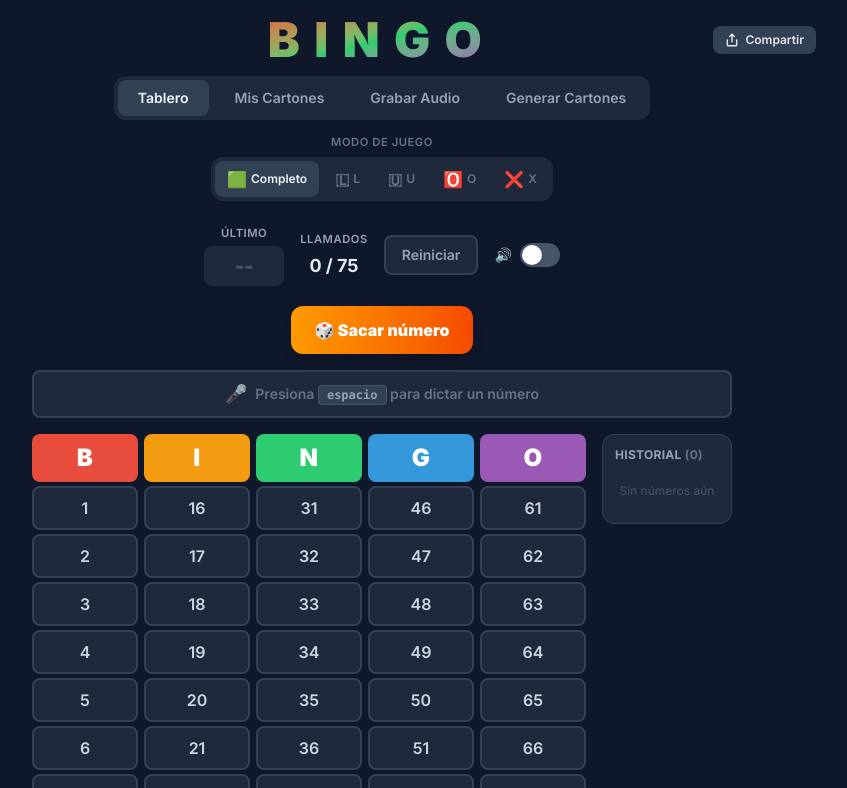
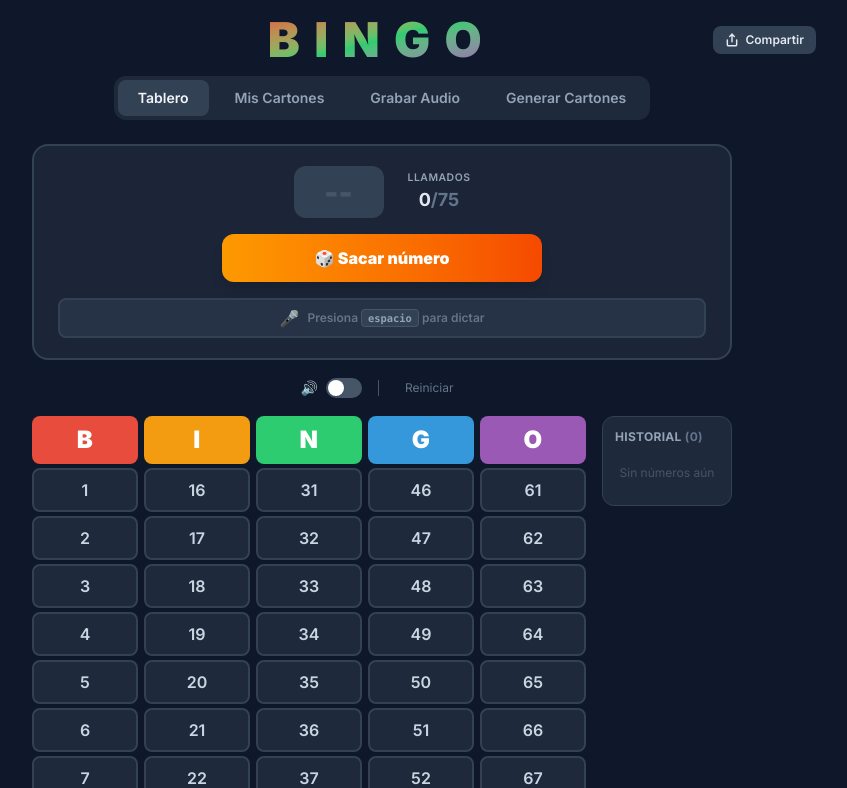
Before and after one commit to gdespirito/bingo, a Vue app: page / in a window 1280 px wide. Shown: the top 788 px of the page, without its empty margins (258-1105 px from the left). Built offline with nearby package versions, Linux system fonts and the light colour scheme.

Commit message:
feat: improve UI

```diff
--- a/src/App.vue
+++ b/src/App.vue
@@ -72,7 +72,7 @@ async function share() {
         </router-link>
       </nav>
 
-      <div v-if="route.name !== 'record' && route.name !== 'generate'" class="mt-3.5 flex flex-col items-center gap-1.5">
+      <div v-if="route.name === 'cards'" class="mt-3.5 flex flex-col items-center gap-1.5">
         <span class="text-[0.7rem] font-semibold uppercase tracking-wider text-slate-600">
           Modo de juego
         </span>
--- a/src/views/BoardView.vue
+++ b/src/views/BoardView.vue
@@ -92,65 +92,32 @@ function drawRandomNumber() {
 
 <template>
   <div class="mx-auto max-w-[700px]">
-    <!-- Stats -->
-    <div class="mb-5 flex flex-wrap items-center justify-center gap-4">
-      <div class="flex flex-col items-center gap-1">
-        <span class="text-[0.7rem] font-semibold uppercase tracking-wider text-slate-500">Último</span>
+    <!-- Hero Zone -->
+    <div class="mb-4 rounded-2xl border-2 border-slate-800 bg-slate-900/80 px-4 py-5 sm:px-6">
+      <!-- Last called + Counter -->
+      <div class="mb-4 flex items-center justify-center gap-6">
+        <div class="flex items-center gap-3">
           <span
             v-if="lastCalled"
-          class="min-w-[80px] animate-[pop-in_0.3s_ease] rounded-lg px-4 py-1.5 text-center text-xl font-black text-white"
-          :style="{ background: getColorForNumber(lastCalled) }"
+            class="min-w-[90px] animate-[pop-in_0.3s_ease] rounded-xl px-5 py-2 text-center text-2xl font-black text-white shadow-lg sm:text-3xl"
+            :style="{ background: getColorForNumber(lastCalled), boxShadow: '0 0 24px ' + getColorForNumber(lastCalled) + '50' }"
           >
             {{ getLetterForNumber(lastCalled) }}-{{ lastCalled }}
           </span>
-        <span v-else class="min-w-[80px] rounded-lg bg-slate-900 px-4 py-1.5 text-center text-xl font-black text-slate-700">
+          <span v-else class="min-w-[90px] rounded-xl bg-slate-800 px-5 py-2 text-center text-2xl font-black text-slate-700 sm:text-3xl">
             --
           </span>
         </div>
-      <div class="flex flex-col items-center gap-1">
-        <span class="text-[0.7rem] font-semibold uppercase tracking-wider text-slate-500">Llamados</span>
-        <span class="text-lg font-bold text-slate-300">{{ totalCalled }} / 75</span>
+        <div class="flex flex-col items-center">
+          <span class="text-[0.65rem] font-semibold uppercase tracking-wider text-slate-500">Llamados</span>
+          <span class="text-lg font-bold text-slate-300">{{ totalCalled }}<span class="text-slate-600">/75</span></span>
         </div>
-      <button
-        class="cursor-pointer rounded-lg border-2 border-slate-800 bg-slate-900 px-4 py-2 text-sm font-semibold text-slate-500 transition-all hover:border-red-600 hover:bg-red-600 hover:text-white"
-        @click="resetBoard"
-      >
-        Reiniciar
-      </button>
-      <label class="flex cursor-pointer items-center gap-2" @click.prevent="toggleSound">
-        <span class="text-sm font-semibold" :class="soundEnabled ? 'text-emerald-400' : 'text-slate-500'">🔊</span>
-        <span
-          class="relative inline-block h-6 w-10 rounded-full transition-colors"
-          :class="soundEnabled ? 'bg-emerald-600' : 'bg-slate-700'"
-        >
-          <span
-            class="absolute top-0.5 left-0.5 h-5 w-5 rounded-full bg-white shadow transition-transform"
-            :class="soundEnabled ? 'translate-x-4' : 'translate-x-0'"
-          />
-        </span>
-      </label>
-      <button
-        v-if="soundEnabled && lastCalled"
-        class="cursor-pointer rounded-lg border-2 border-slate-800 bg-slate-900 px-3 py-2 text-sm font-semibold text-slate-500 transition-all hover:border-slate-700 hover:bg-slate-800/60 hover:text-slate-300"
-        @click="playNumber(lastCalled!)"
-      >
-        🔁 Repetir
-      </button>
-      <select
-        v-if="soundEnabled"
-        class="cursor-pointer rounded-lg border-2 border-slate-800 bg-slate-900 px-3 py-2 text-sm font-semibold text-slate-400 transition-all hover:border-slate-700"
-        :value="selectedSpeakerId"
-        @change="setSpeaker(($event.target as HTMLSelectElement).value)"
-      >
-        <option v-for="s in speakers" :key="s.id" :value="s.id">{{ s.name }}</option>
-      </select>
-      <span v-if="isPreloading" class="text-xs text-slate-500">Cargando {{ preloadProgress }}/75</span>
       </div>
 
-    <!-- Random draw -->
+      <!-- Primary CTA -->
       <div class="mb-4 flex justify-center">
         <button
-        class="cursor-pointer rounded-xl bg-gradient-to-r from-amber-500 to-orange-600 px-6 py-3 text-base font-extrabold text-white shadow-lg transition-all hover:scale-105 hover:shadow-orange-600/30 active:scale-95 disabled:cursor-not-allowed disabled:opacity-50"
+          class="w-full max-w-xs cursor-pointer rounded-xl bg-gradient-to-r from-amber-500 to-orange-600 px-6 py-3 text-base font-extrabold text-white shadow-lg transition-all hover:scale-105 hover:shadow-orange-600/30 active:scale-95 disabled:cursor-not-allowed disabled:opacity-50"
           :disabled="totalCalled >= 75 || randomAnimating"
           @click="drawRandomNumber"
         >
@@ -162,30 +129,14 @@ function drawRandomNumber() {
         </button>
       </div>
 
-    <!-- Floating random result overlay -->
-    <Teleport to="body">
+      <!-- Mic bar (compact) -->
       <div
-        v-if="randomResult !== null"
-        :key="randomKey"
-        class="pointer-events-none fixed inset-0 z-50 flex items-center justify-center animate-[float-reveal_1.8s_cubic-bezier(0.34,1.56,0.64,1)_forwards]"
-      >
-        <span
-          class="rounded-2xl px-8 py-4 text-5xl font-black text-white sm:text-6xl"
-          :style="{ background: getColorForNumber(randomResult), boxShadow: '0 0 60px ' + getColorForNumber(randomResult) + '80, 0 0 120px ' + getColorForNumber(randomResult) + '30' }"
-        >
-          {{ getLetterForNumber(randomResult) }}-{{ randomResult }}
-        </span>
-      </div>
-    </Teleport>
-
-    <!-- Mic bar -->
-    <div
-      class="mb-4 flex min-h-[42px] items-center justify-center rounded-lg border-2 px-4 py-2 transition-all"
+        class="flex min-h-[36px] items-center justify-center rounded-lg border-2 px-3 py-1.5 transition-all"
         :class="{
           'border-green-500 bg-[#1e3a2f] shadow-[0_0_20px_rgba(34,197,94,0.15)]': speechStatus === 'listening',
           'border-blue-600 bg-slate-900': speechStatus === 'success',
           'border-red-600 bg-[#2d1f1f]': speechStatus === 'error',
-        'border-slate-800 bg-slate-900': speechStatus === 'idle',
+          'border-slate-800 bg-slate-800/50': speechStatus === 'idle',
         }"
       >
         <div v-if="speechStatus === 'listening'" class="flex items-center gap-2 text-sm font-semibold text-slate-300">
@@ -206,10 +157,67 @@ function drawRandomNumber() {
           <span class="text-lg">&#10060;</span>
           <span>{{ speechText || 'No reconocido' }} &mdash; intenta de nuevo</span>
         </div>
-      <div v-else class="flex items-center gap-2 text-sm font-semibold text-slate-600">
-        <span class="text-lg">&#127908;</span>
-        <span>Presiona <kbd class="rounded border border-slate-700 bg-slate-800 px-2 py-0.5 text-xs font-bold text-slate-500">espacio</kbd> para dictar un número</span>
+        <div v-else class="flex items-center gap-2 text-xs font-semibold text-slate-600">
+          <span class="text-base">&#127908;</span>
+          <span>Presiona <kbd class="rounded border border-slate-700 bg-slate-800 px-1.5 py-0.5 text-[0.65rem] font-bold text-slate-500">espacio</kbd> para dictar</span>
         </div>
+      </div>
+    </div>
+
+    <!-- Floating random result overlay -->
+    <Teleport to="body">
+      <div
+        v-if="randomResult !== null"
+        :key="randomKey"
+        class="pointer-events-none fixed inset-0 z-50 flex items-center justify-center animate-[float-reveal_1.8s_cubic-bezier(0.34,1.56,0.64,1)_forwards]"
+      >
+        <span
+          class="rounded-2xl px-8 py-4 text-5xl font-black text-white sm:text-6xl"
+          :style="{ background: getColorForNumber(randomResult), boxShadow: '0 0 60px ' + getColorForNumber(randomResult) + '80, 0 0 120px ' + getColorForNumber(randomResult) + '30' }"
+        >
+          {{ getLetterForNumber(randomResult) }}-{{ randomResult }}
+        </span>
+      </div>
+    </Teleport>
+
+    <!-- Audio Settings + Reset -->
+    <div class="mb-4 flex flex-wrap items-center justify-center gap-3 text-sm">
+      <label class="flex cursor-pointer items-center gap-2" @click.prevent="toggleSound">
+        <span class="text-sm" :class="soundEnabled ? 'text-emerald-400' : 'text-slate-500'">🔊</span>
+        <span
+          class="relative inline-block h-5 w-9 rounded-full transition-colors"
+          :class="soundEnabled ? 'bg-emerald-600' : 'bg-slate-700'"
+        >
+          <span
+            class="absolute top-0.5 left-0.5 h-4 w-4 rounded-full bg-white shadow transition-transform"
+            :class="soundEnabled ? 'translate-x-4' : 'translate-x-0'"
+          />
+        </span>
+      </label>
+      <template v-if="soundEnabled">
+        <select
+          class="cursor-pointer rounded-lg border border-slate-700 bg-slate-800 px-2 py-1 text-xs font-medium text-slate-400 transition-all hover:border-slate-600"
+          :value="selectedSpeakerId"
+          @change="setSpeaker(($event.target as HTMLSelectElement).value)"
+        >
+          <option v-for="s in speakers" :key="s.id" :value="s.id">{{ s.name }}</option>
+        </select>
+        <button
+          v-if="lastCalled"
+          class="cursor-pointer rounded-lg border border-slate-700 bg-slate-800 px-2.5 py-1 text-xs font-medium text-slate-400 transition-all hover:border-slate-600 hover:text-slate-300"
+          @click="playNumber(lastCalled!)"
+        >
+          🔁 Repetir
+        </button>
+        <span v-if="isPreloading" class="text-[0.65rem] text-slate-500">{{ preloadProgress }}/75</span>
+      </template>
+      <span class="mx-1 hidden h-4 w-px bg-slate-700 sm:inline-block"></span>
+      <button
+        class="cursor-pointer rounded-lg px-2.5 py-1 text-xs font-medium text-slate-600 transition-all hover:bg-slate-800 hover:text-red-400"
+        @click="resetBoard"
+      >
+        Reiniciar
+      </button>
     </div>
 
     <!-- Board + History -->
```
Also changed, not shown: .claude/settings.local.json. Lines whose indentation alone changed are shown as unchanged.
